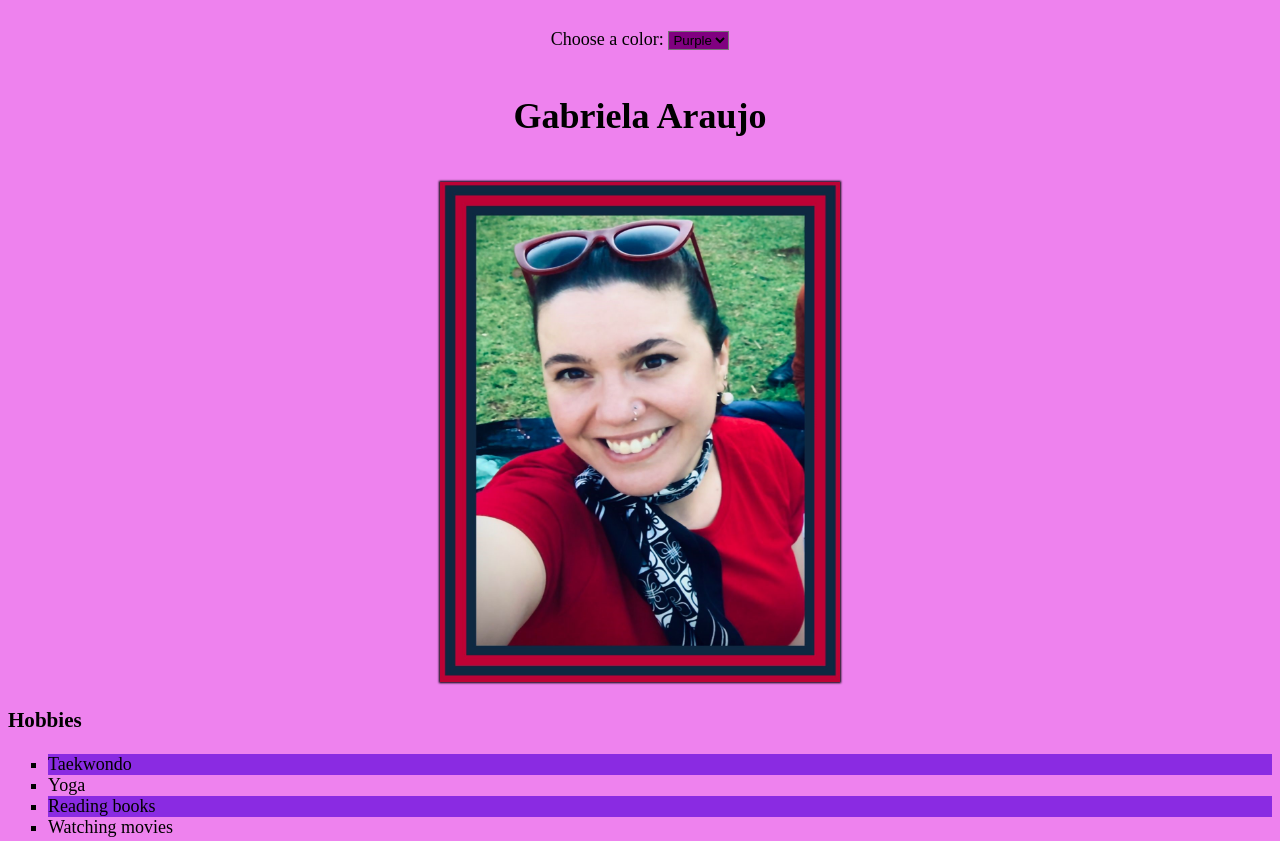
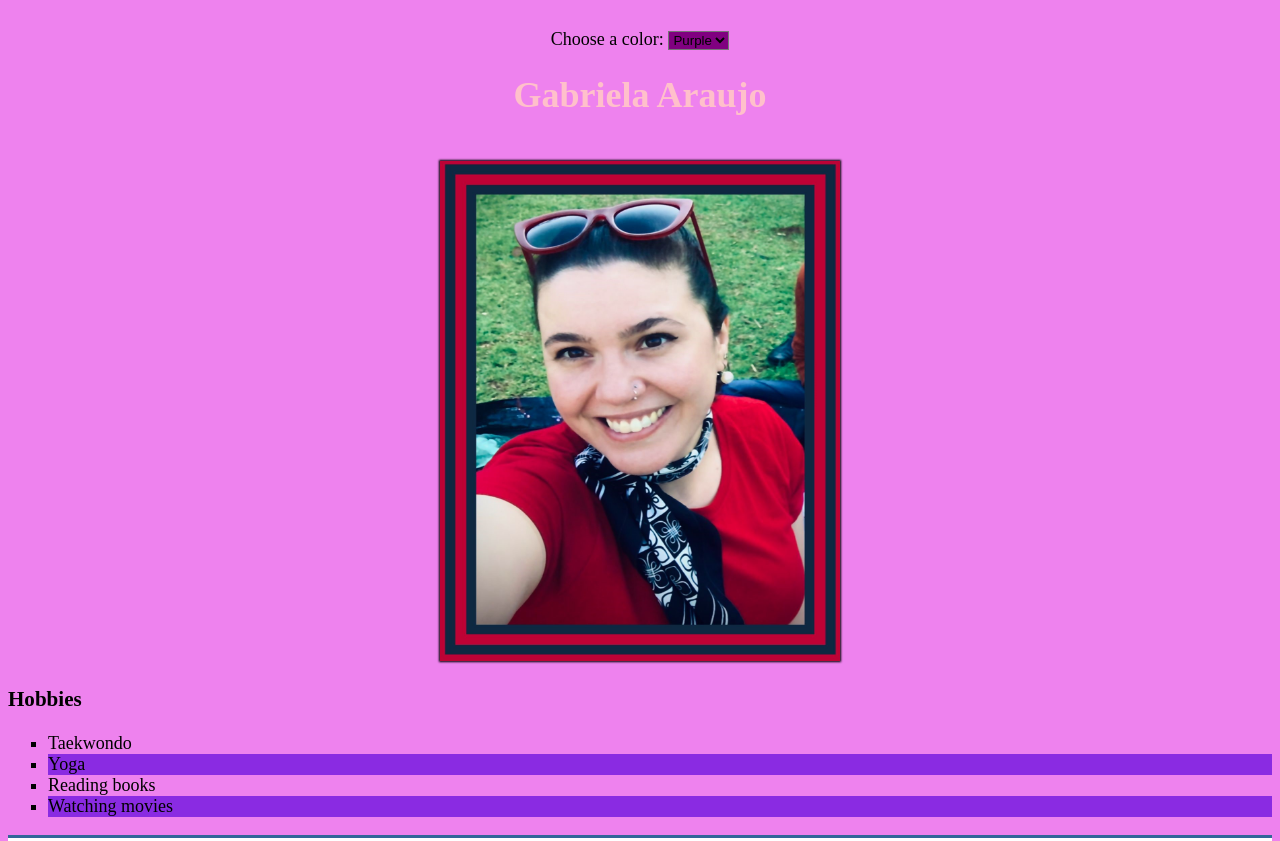
Before and after one commit to gabrielaaraujo87/gabrielaaraujo87.github.io, a plain HTML site: page index.html in a window 1280 px wide. Shown: the top 841 px of the page. Drawn offline with Linux system fonts and the light colour scheme; files whose address does not match are found by name.

Commit message:
Add files via upload

```diff
--- a/index.html
+++ b/index.html
@@ -10,7 +10,6 @@
     <body>
 
         <div id="container">
-
          <!-- Use the header area for the website name or logo -->
          <header>
 			<br>
@@ -21,10 +20,8 @@
 			  <option value="black">Black</option>
 			  <option value="yellow">Yellow</option>
 			</select>
-			<br><br>
-			<div class="site-title">
-            <h1>Gabriela Araujo</h1>
-            </div>
+			<br>
+            <h1 class="site‐title">Gabriela Araujo</h1>
 			<br>
 			<img id="my-image" alt="" width="400", height="500" src="Images\Gabriela 6.jpg" alt="Gabriela Araujo" />
         </header>
@@ -32,17 +29,23 @@
         <!-- Use the nav area to add hyperlinks to other pages within the website -->
 		<h3>Hobbies</h3>
 		<ul style="list-style-type: square;">
-			<style>
-				li:nth-child(even) {
-				  background: blueviolet;
-				}
-				</style>
 			<li>Taekwondo</li>
 			<li>Yoga</li>
 			<li>Reading books</li>
 			<li>Watching movies</li>
 		  </ul>
+		  <style>
+			li:nth-child(even) {
+			  background: blueviolet;
+			}
 
+			</style>
+				<style>
+					.site‐title {
+			color: pink;
+			}
+
+					</style>
 		<!-- Use the main area to add the main content of the webpage -->
 		<main>
             <h2>About me</h2>
--- a/main.css
+++ b/main.css
@@ -31,10 +31,6 @@ header {
 #my-image {
 	box-shadow: 0px 0px 2px 1px black;
 	}
-
-.site-title {
-	text-decoration-color: blueviolet;
-}
 
 /* Style for nav specifies text properties */
 nav {
```
